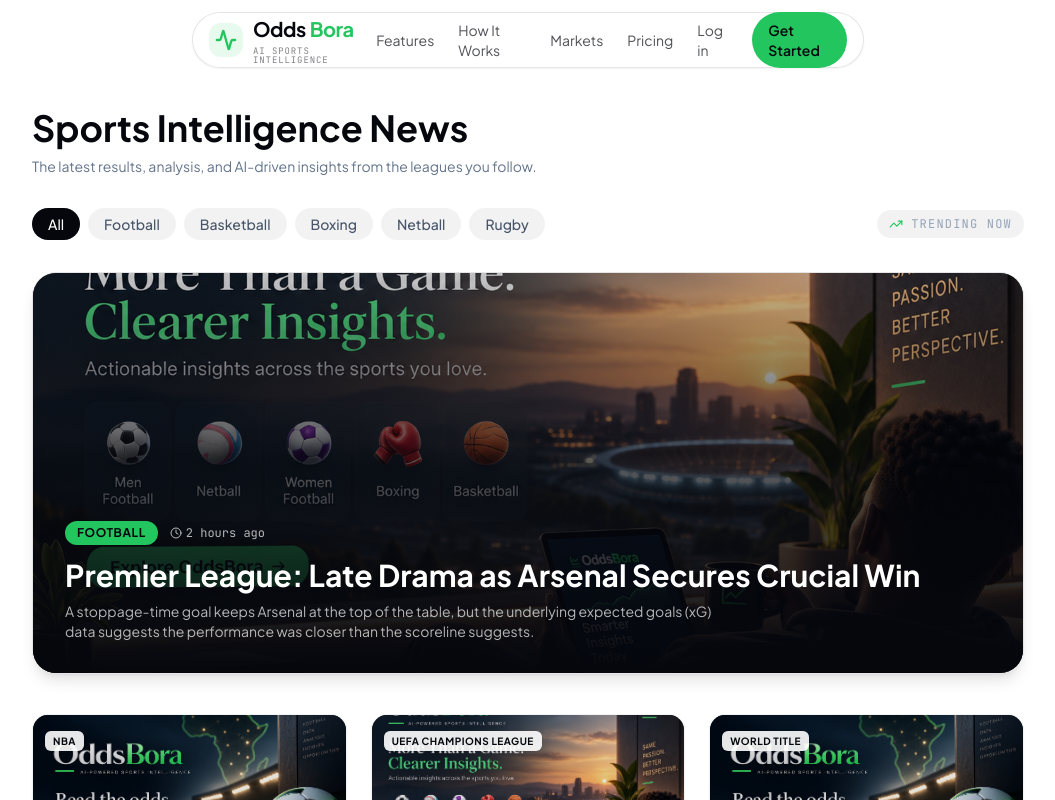
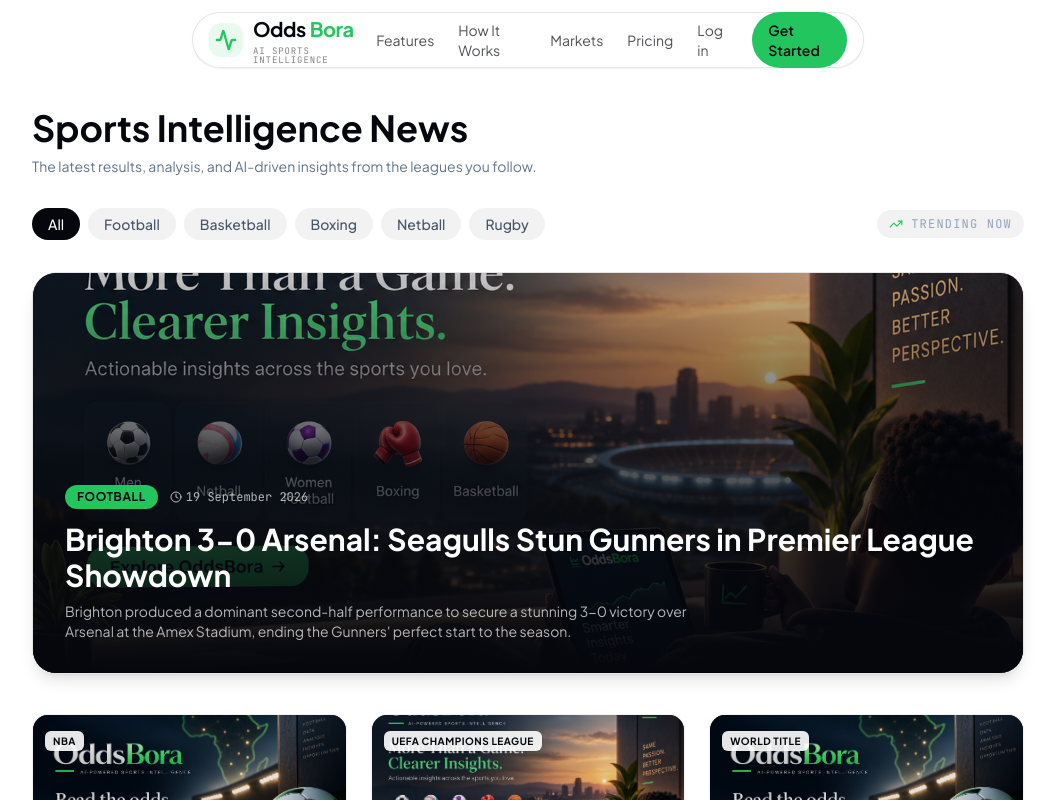
Before and after one commit to oddsbora-project/oddsbora, a React (Vite) app: page /news in a window 1280 px wide. Shown: the top 800 px of the page, without its empty margins (112-1167 px from the left). Built offline with nearby package versions, Linux system fonts and the light colour scheme; no server answers.

Commit message:
Update News.tsx

```diff
--- a/src/pages/public/News.tsx
+++ b/src/pages/public/News.tsx
@@ -1,17 +1,29 @@
 import { Link } from 'react-router-dom'
-// Removed 'Globe' from the import below to fix the build error
 import { Newspaper, Clock, ChevronRight, TrendingUp, Calendar } from 'lucide-react'
 
-// Mock data structure - ready to be connected to your Supabase backend later
 const MOCK_NEWS = [
   {
     id: 1,
-    title: 'Premier League: Late Drama as Arsenal Secures Crucial Win',
-    excerpt: 'A stoppage-time goal keeps Arsenal at the top of the table, but the underlying expected goals (xG) data suggests the performance was closer than the scoreline suggests.',
+    title: 'Brighton 3-0 Arsenal: Seagulls Stun Gunners in Premier League Showdown',
+    excerpt: 'Brighton produced a dominant second-half performance to secure a stunning 3-0 victory over Arsenal at the Amex Stadium, ending the Gunners\' perfect start to the season.',
     category: 'Football',
     league: 'Premier League',
-    date: '2 hours ago',
-    image: '/hero/oddsbora-hero-1.jpg', // Replace with actual news image URLs
+    date: '19 September 2026',
+    image: '/hero/oddsbora-hero-1.jpg',
+    videoUrl: 'https://youtu.be/_f5-6jdNP58?si=dcU2wITrdFgxDi-O', // Added YouTube link
+    content: `
+      Brighton & Hove Albion delivered a statement performance at the Amex Stadium on Saturday, dismantling defending Premier League champions Arsenal 3-0 in a match that will be remembered for its intensity and clinical finishing.
+
+      The Seagulls set the tone from the opening whistle, pressing Arsenal high and forcing errors. The breakthrough came in the 31st minute when captain Pascal Gross unleashed a stunning strike from outside the box, leaving goalkeeper David Raya with no chance. The goal was a reward for Brighton's relentless pressure and intelligent movement.
+
+      Just before half-time, the hosts doubled their lead through Charalambos Kostoulas. The goal came moments after Arsenal's Bukayo Saka had seen a close-range effort brilliantly saved by Bart Verbruggen, perfectly illustrating the sucker-punch nature of Brighton's counter-attacking play. Kostoulas finished coolly to send the home crowd into raptures.
+
+      Any hopes of an Arsenal comeback were extinguished nine minutes after the break. Chema Andrés rose highest to head home a Gross corner, marking his first goal for the club and sealing a famous victory. The goal capped a dominant period for Brighton, who continued to create chances and could have added a fourth, with Malick Yalcouye striking the woodwork and Matt O'Riley forcing another save from Raya.
+
+      The statistics paint a fascinating picture. Arsenal dominated possession with 60% of the ball and recorded a higher expected goals (xG) figure of 1.58 compared to Brighton's 1.30. However, the Gunners managed only two shots on target, a testament to Brighton's heroic defending which included 20 clearances, 11 interceptions, and five blocks. Mikel Arteta's side struggled to break down a well-organized and fiercely committed Brighton side, and the scoreline arguably flattered the visitors.
+
+      This result represents a significant blow to Arsenal's title defense, ending their nine-game winning streak in the league. Meanwhile, Brighton's victory, their biggest over Arsenal in head-to-head history, propels them up the table and serves as a major confidence boost. The Seagulls head into the international break with 10 points and a goal difference of +11, while Arsenal will have much to ponder.
+    `,
   },
   {
     id: 2,
@@ -20,7 +32,7 @@
     category: 'Basketball',
     league: 'NBA',
     date: '5 hours ago',
-    image: '/hero/oddsbora-hero-2.jpg', // Replace with actual news image URLs
+    image: '/hero/oddsbora-hero-2.jpg',
   },
   {
     id: 3,
```
